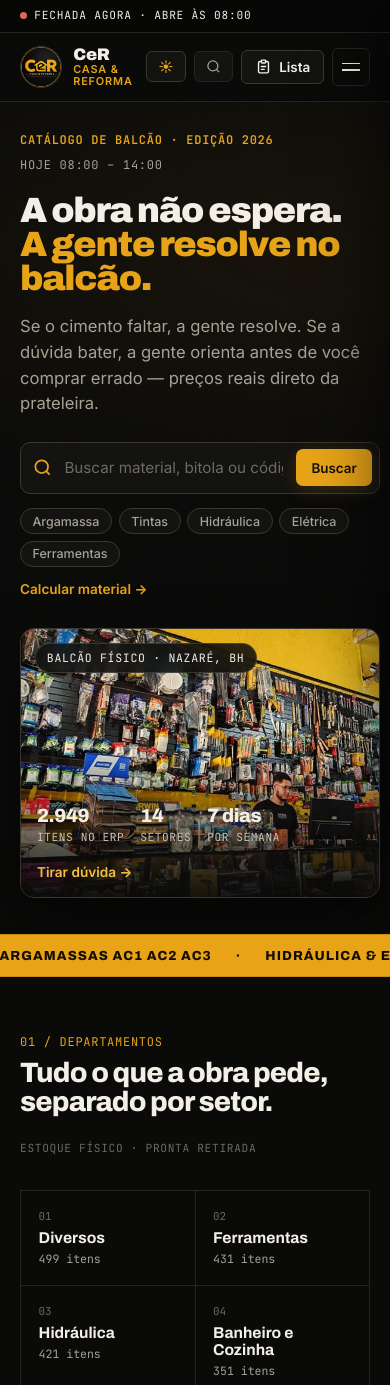
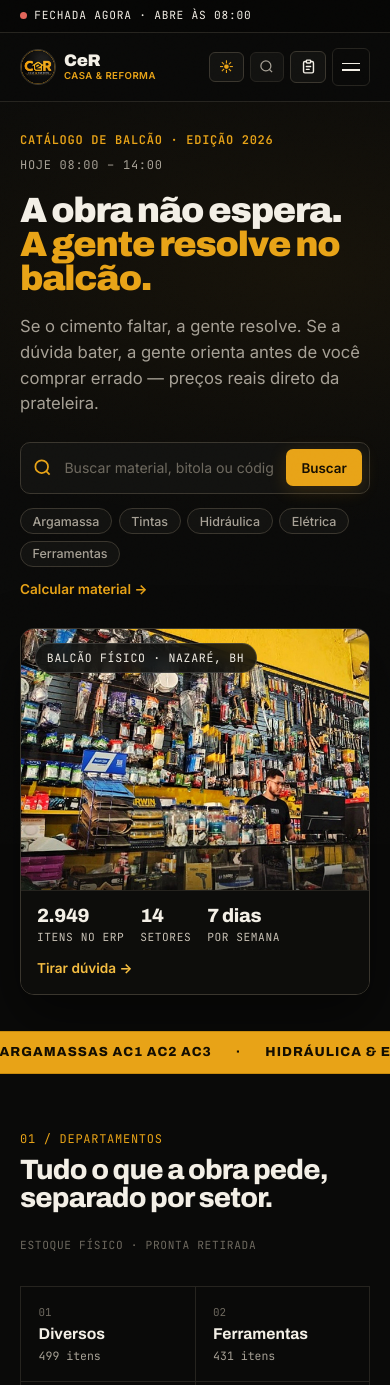
Before and after one commit to Inexiistente/cer-casa-reforma, a plain HTML site: page index.html in a window 390 px wide. Shown: the top 1385 px of the page. Drawn offline with Linux system fonts and the light colour scheme; no server answers.

Commit message:
fix: remover sombra vazada do drawer no modo claro, ajustar alinhamento mobile e cache-busting (#4)

```diff
--- a/index.html
+++ b/index.html
@@ -32,7 +32,7 @@
   } catch (e) {}
 })();
 </script>
-<link rel="stylesheet" href="styles.css">
+<link rel="stylesheet" href="styles.css?v=20261121">
 </head>
 <body>
 <div class="noise-overlay" aria-hidden="true"></div>
@@ -116,7 +116,7 @@
 
         <form class="hero-search" id="heroSearchForm" role="search">
           <svg viewBox="0 0 24 24" width="19" height="19" fill="none" stroke="currentColor" stroke-width="2.2" aria-hidden="true"><circle cx="11" cy="11" r="8"/><path d="m21 21-4.3-4.3"/></svg>
-          <input id="heroSearch" type="search" placeholder="Buscar material, bitola ou código (ex.: argamassa AC3, registro 3/4)…" autocomplete="off" aria-label="Buscar material no catálogo">
+          <input id="heroSearch" type="search" placeholder="Buscar material, bitola ou código…" autocomplete="off" aria-label="Buscar material no catálogo">
           <button class="btn btn--gold hero-search__btn" type="submit">Buscar</button>
         </form>
 
@@ -494,6 +494,6 @@
 <div class="toast" id="toast" role="status" aria-live="polite"></div>
 
 <script src="produtos.js"></script>
-<script src="app.js"></script>
+<script src="app.js?v=20261121"></script>
 </body>
 </html>
--- a/styles.css
+++ b/styles.css
@@ -172,7 +172,7 @@ h3 { font-size: 1.05rem; letter-spacing: -0.01em; }
   gap: 1.25rem;
   height: 68px;
 }
-.brand { display: flex; align-items: center; gap: 0.7rem; }
+.brand { display: flex; align-items: center; gap: 0.7rem; flex: none; }
 .brand img {
   width: 42px;
   height: 42px;
@@ -187,7 +187,7 @@ h3 { font-size: 1.05rem; letter-spacing: -0.01em; }
 }
 .brand__text { display: flex; flex-direction: column; line-height: 1.1; }
 .brand__text strong { font-family: "Archivo", sans-serif; font-size: 1.05rem; font-weight: 900; letter-spacing: -0.02em; }
-.brand__text small { color: var(--gold); font-size: 0.68rem; letter-spacing: 0.08em; text-transform: uppercase; font-weight: 600; }
+.brand__text small { color: var(--gold); font-size: 0.68rem; letter-spacing: 0.08em; text-transform: uppercase; font-weight: 600; white-space: nowrap; }
 
 .nav { position: relative; display: flex; align-items: center; gap: 1.4rem; margin-left: auto; }
 .nav-indicator {
@@ -411,10 +411,11 @@ h3 { font-size: 1.05rem; letter-spacing: -0.01em; }
 }
 .hero__grid {
   display: grid;
-  grid-template-columns: 1.08fr 0.92fr;
+  grid-template-columns: minmax(0, 1.08fr) minmax(0, 0.92fr);
   gap: 2.75rem;
   align-items: center;
 }
+.hero__content { min-width: 0; }
 .hero__kicker {
   display: flex;
   align-items: center;
@@ -502,6 +503,7 @@ h3 { font-size: 1.05rem; letter-spacing: -0.01em; }
 
 /* Foto real do balcão no Hero */
 .hero-photo {
+  min-width: 0;
   border-radius: 14px;
   overflow: hidden;
   border: 1px solid var(--line-strong);
@@ -525,7 +527,7 @@ h3 { font-size: 1.05rem; letter-spacing: -0.01em; }
   content: "";
   position: absolute;
   inset: 0;
-  background: linear-gradient(180deg, rgba(10, 10, 9, 0.08) 0%, rgba(10, 10, 9, 0.02) 48%, rgba(10, 10, 9, 0.88) 100%);
+  background: linear-gradient(180deg, rgba(10, 10, 9, 0.12) 0%, rgba(10, 10, 9, 0.02) 44%, rgba(10, 10, 9, 0.72) 74%, rgba(10, 10, 9, 0.94) 100%);
   pointer-events: none;
 }
 .photo-pill {
@@ -1811,10 +1813,15 @@ address strong { color: var(--ink); display: block; font-size: 1.05rem; }
   display: flex;
   flex-direction: column;
   transform: translateX(102%);
-  transition: transform 420ms var(--ease-expo);
-  box-shadow: -20px 0 60px rgba(0, 0, 0, 0.55);
-}
-.drawer.open { transform: translateX(0); }
+  visibility: hidden;
+  box-shadow: none;
+  transition: transform 420ms var(--ease-expo), visibility 420ms var(--ease-expo), box-shadow 300ms var(--ease-out);
+}
+.drawer.open {
+  transform: translateX(0);
+  visibility: visible;
+  box-shadow: -20px 0 60px rgba(0, 0, 0, 0.5);
+}
 .drawer__head {
   display: flex;
   justify-content: space-between;
@@ -2056,24 +2063,44 @@ address strong { color: var(--ink); display: block; font-size: 1.05rem; }
 
 @media (max-width: 920px) {
   .dept-grid { grid-template-columns: repeat(2, 1fr); }
-  .hero__grid, .store__grid, .contact__grid, .calc-box { grid-template-columns: 1fr; }
+  .hero__grid, .store__grid, .contact__grid, .calc-box { grid-template-columns: minmax(0, 1fr); }
   .hero__grid { gap: 1.75rem; }
 }
 
 @media (max-width: 760px) {
   .spec-bar__loc { display: none; }
+  .top__bar { gap: 0.5rem; }
+  .top__actions { gap: 0.35rem; }
   .top__actions .btn--gold { display: none; }
+  .theme-toggle, .cmd-trigger, .cart-btn { padding: 0.42rem 0.55rem; }
+  .brand { gap: 0.5rem; }
+  .brand img { width: 36px; height: 36px; }
+  .brand__text small { font-size: 0.6rem; letter-spacing: 0.05em; }
   .hero { padding: 1.85rem 0 2.25rem; }
   .hero__kicker { gap: 0.35rem; }
   .hero__kicker-sep { display: none; }
   .hero__title { font-size: clamp(2rem, 9vw, 2.75rem); }
   .hero-search { padding-left: 0.75rem; }
+  .hero-search input { font-size: 0.88rem; }
   .hero-search__btn { padding: 0.6rem 0.9rem; font-size: 0.84rem; }
-  .hero-photo__bar { padding: 0.9rem 1rem; }
+  .hero-photo__media { aspect-ratio: auto; }
+  .hero-photo__media img { aspect-ratio: 4 / 3; }
+  .hero-photo__media::after { display: none; }
+  .hero-photo__bar {
+    position: static;
+    background: #0d0d0b;
+    border-top: 1px solid #26241f;
+    padding: 0.9rem 1rem;
+    gap: 0.75rem;
+  }
   .hero-photo__stats { gap: 1rem; }
   .calc-inputs, .calc-result { grid-template-columns: 1fr; }
   .item-row { flex-direction: column; align-items: stretch; gap: 0.85rem; padding: 0.95rem 1rem; }
   .item-row__actions { justify-content: flex-start; }
+}
+
+@media (max-width: 480px) {
+  .cart-btn > span:not(.cart-btn__badge) { display: none; }
 }
 
 /* =========================================================
@@ -2103,6 +2130,7 @@ address strong { color: var(--ink); display: block; font-size: 1.05rem; }
 [data-theme="light"] .link-reset,
 [data-theme="light"] .sector-btn[aria-selected="true"] .sector-btn__count,
 [data-theme="light"] .hours-card tr.today td { color: var(--gold-text); }
+[data-theme="light"] mark.hl { background: rgba(232, 163, 23, 0.3); color: #6e4500; }
 [data-theme="light"] .catalog { background: #f1ede4; }
 [data-theme="light"] .item-row { background: #ffffff; border-color: var(--line); }
 [data-theme="light"] .item-row:hover { background: #faf8f3; border-color: var(--line-strong); }
@@ -2115,6 +2143,8 @@ address strong { color: var(--ink); display: block; font-size: 1.05rem; }
     linear-gradient(#141412, #141412) padding-box,
     conic-gradient(from var(--beam-angle), rgba(232, 163, 23, 0.28) 0deg, rgba(232, 163, 23, 0.28) 285deg, var(--gold-2) 330deg, rgba(232, 163, 23, 0.28) 360deg) border-box;
 }
+[data-theme="light"] .comanda .mono { color: #b3aca0; }
+[data-theme="light"] .comanda__eyebrow { color: #e8a317; }
 [data-theme="light"] .comanda__title,
 [data-theme="light"] .comanda-item__name,
 [data-theme="light"] .comanda-item__sub { color: #f3efe6; }
```
